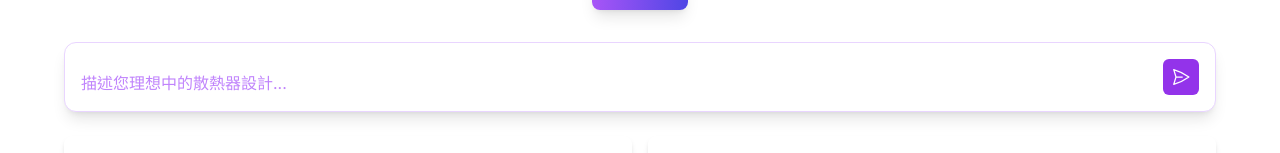
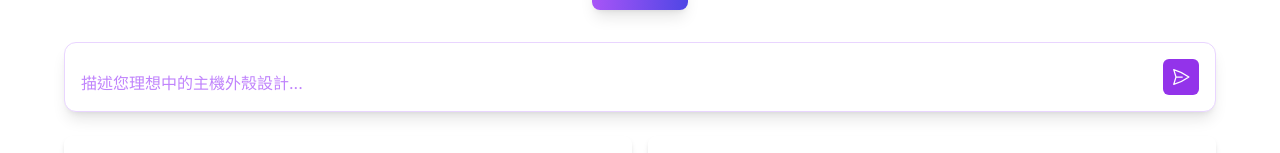
Before and after one commit to Diteaphr/happysing_aws, a React (Create React App) app in the folder frontend/: page /case in a window 1280 px wide. Shown: the part 291-444 px from the top of the page. Built offline with nearby package versions, Linux system fonts and the light colour scheme.

Commit message:
wrong text fix

```diff
--- a/frontend/src/pages/CasePage.tsx
+++ b/frontend/src/pages/CasePage.tsx
@@ -178,7 +178,7 @@ const CasePage: React.FC = () => {
                 handlePromptSubmit(boostedPrompt, currentPrompt.trim());
               }
             }}
-            placeholder="描述您理想中的散熱器設計..."
+            placeholder="描述您理想中的主機外殼設計..."
             rows={1}
             className="flex-1 resize-none overflow-hidden bg-white text-gray-800 placeholder-purple-400 focus:outline-none"
             disabled={loading}
```
